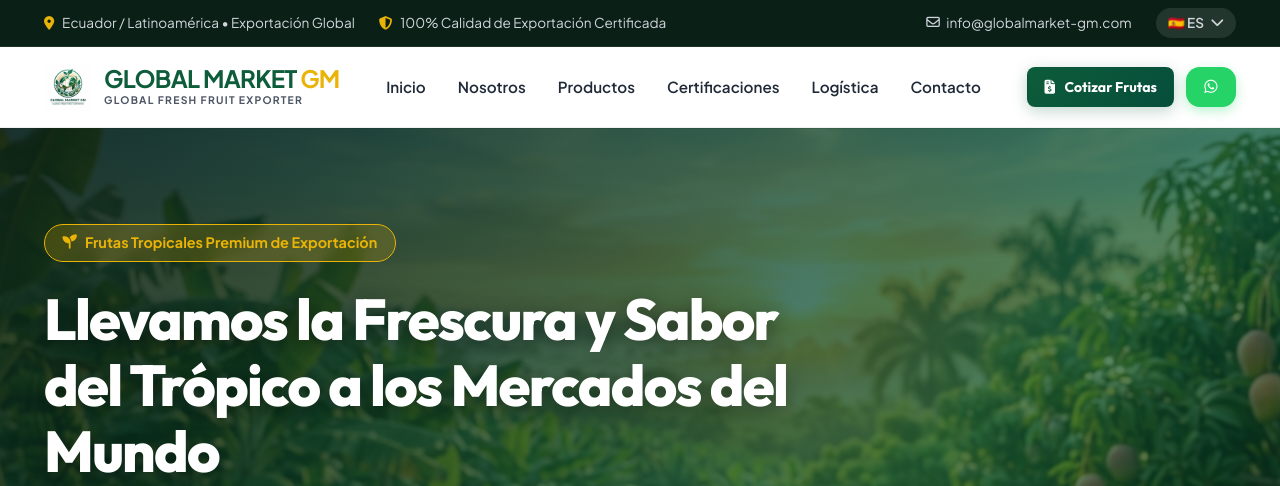
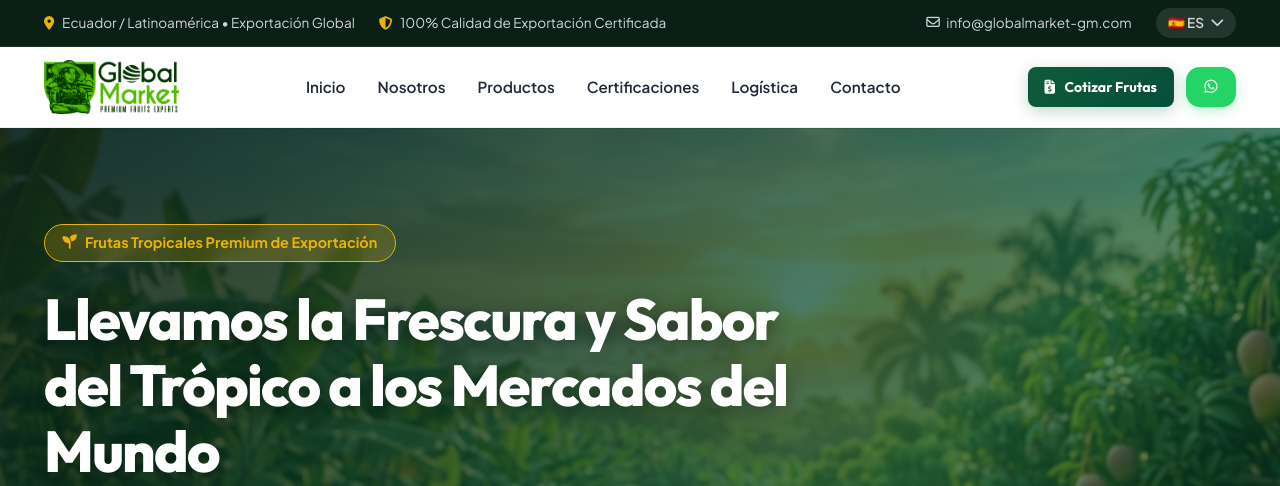
Before and after one commit to Danny3969/GlobalMarket, a PHP site: page / in a window 1280 px wide. Shown: the top 486 px of the page. Run offline with PHP 8.4, Linux system fonts and the light colour scheme.

Commit message:
feat: Integración fiel y exacta del Logotipo e Isotipo oficiales de Global Market

```diff
--- a/index.html
+++ b/index.html
@@ -13,7 +13,7 @@
   <meta property="og:type" content="website">
 
   <!-- Favicon -->
-  <link rel="icon" type="image/png" href="assets/images/logo.png">
+  <link rel="icon" type="image/png" href="assets/images/favicon.png">
 
   <!-- Google Fonts -->
   <link rel="preconnect" href="https://fonts.googleapis.com">
@@ -51,12 +51,8 @@
   <!-- Main Navigation Header -->
   <header class="main-header" id="mainHeader">
     <div class="container nav-container">
-      <a href="#inicio" class="brand-logo" aria-label="Global Market GM Inicio">
-        <img src="assets/images/logo.png" alt="Global Market GM Logo" class="brand-img">
-        <div class="brand-text">
-          <span class="brand-name">GLOBAL MARKET <span class="brand-highlight">GM</span></span>
-          <span class="brand-tagline" data-i18n="brand_sub">GLOBAL FRESH FRUIT EXPORTER</span>
-        </div>
+      <a href="#inicio" class="brand-logo" aria-label="Global Market Inicio">
+        <img src="assets/images/logo.png" alt="Global Market - Premium Fruits Experts" class="brand-img">
       </a>
 
       <!-- Desktop Navigation -->
@@ -75,7 +71,7 @@
           <i class="fa-solid fa-file-invoice-dollar"></i>
           <span data-i18n="btn_request_quote">Cotizar Frutas</span>
         </a>
-        <a href="https://wa.me/593999999999?text=Hola%20Global%20Market%20GM,%20deseo%20solicitar%20información%20y%20cotización%20de%20frutas%20de%20exportación." target="_blank" rel="noopener noreferrer" class="btn btn-whatsapp-header" aria-label="WhatsApp">
+        <a href="https://wa.me/593999999999?text=Hola%20Global%20Market,%20deseo%20solicitar%20información%20y%20cotización%20de%20frutas%20de%20exportación." target="_blank" rel="noopener noreferrer" class="btn btn-whatsapp-header" aria-label="WhatsApp">
           <i class="fa-brands fa-whatsapp"></i>
         </a>
         <button type="button" class="mobile-toggle" id="mobileToggle" aria-label="Abrir menú">
@@ -88,7 +84,7 @@
   <!-- Mobile Drawer Menu -->
   <div class="mobile-drawer" id="mobileDrawer">
     <div class="mobile-drawer-head">
-      <img src="assets/images/logo.png" alt="Global Market GM Logo" style="height: 38px;">
+      <img src="assets/images/logo.png" alt="Global Market Logo" style="height: 44px; width: auto; object-fit: contain;">
       <button type="button" class="mobile-close" id="mobileClose" aria-label="Cerrar menú">
         <i class="fa-solid fa-xmark"></i>
       </button>
@@ -614,8 +610,8 @@
 
           <div class="contact-map-card">
             <div class="map-placeholder-box">
-              <img src="assets/images/logo.png" alt="Global Market GM Emblem" style="width: 80px; margin-bottom: 1rem; filter: drop-shadow(0 4px 12px rgba(0,0,0,0.15));">
-              <h3>GLOBAL MARKET GM</h3>
+              <img src="assets/images/isotipo.png" alt="Global Market Isotipo" style="width: 80px; height: auto; margin-bottom: 1rem; filter: drop-shadow(0 4px 12px rgba(0,0,0,0.15));">
+              <h3>GLOBAL MARKET</h3>
               <p data-i18n="map_text">Despachos desde los principales puertos del Pacífico hacia el mundo</p>
               <div class="ports-list">
                 <span>🚢 DP World Posorja</span>
@@ -651,7 +647,7 @@
   </div>
 
   <!-- FLOATING WHATSAPP BUTTON -->
-  <a href="https://wa.me/593999999999?text=Hola%20Global%20Market%20GM,%20deseo%20solicitar%20información%20y%20cotización%20de%20frutas%20para%20exportación." target="_blank" rel="noopener noreferrer" class="floating-wa" aria-label="Contactar por WhatsApp">
+  <a href="https://wa.me/593999999999?text=Hola%20Global%20Market,%20deseo%20solicitar%20información%20y%20cotización%20de%20frutas%20para%20exportación." target="_blank" rel="noopener noreferrer" class="floating-wa" aria-label="Contactar por WhatsApp">
     <i class="fa-brands fa-whatsapp"></i>
     <span class="wa-tooltip" data-i18n="wa_tooltip">¡Chatea con un asesor de exportación!</span>
   </a>
@@ -661,8 +657,7 @@
     <div class="container footer-container">
       <div class="footer-col brand-col">
         <div class="footer-logo">
-          <img src="assets/images/logo.png" alt="Global Market GM Logo" class="footer-logo-img">
-          <span class="footer-brand-title">GLOBAL MARKET <span class="text-accent">GM</span></span>
+          <img src="assets/images/logo.png" alt="Global Market Logo" class="footer-logo-img">
         </div>
         <p class="footer-desc" data-i18n="footer_desc">
           Exportación de frutas tropicales de alta gama hacia América del Norte, Europa, Asia y Medio Oriente. Frescura, trazabilidad y compromiso con la calidad.
--- a/styles.css
+++ b/styles.css
@@ -292,34 +292,31 @@ img {
 .brand-logo {
   display: flex;
   align-items: center;
-  gap: 0.75rem;
+  transition: var(--transition);
+}
+
+.brand-logo:hover {
+  transform: scale(1.02);
 }
 
 .brand-img {
-  height: 48px;
+  height: 54px;
   width: auto;
+  max-width: 220px;
+  object-fit: contain;
+  display: block;
+}
+
+.footer-logo-img {
+  height: 52px;
+  width: auto;
+  max-width: 210px;
+  object-fit: contain;
+  display: block;
+  background: rgba(255, 255, 255, 0.08);
+  padding: 4px 8px;
   border-radius: var(--radius-sm);
-}
-
-.brand-name {
-  font-size: 1.5rem;
-  font-weight: 800;
-  letter-spacing: -0.03em;
-  color: var(--primary);
-  display: block;
-  line-height: 1.1;
-}
-
-.brand-highlight {
-  color: var(--accent-gold);
-}
-
-.brand-tagline {
-  font-size: 0.65rem;
-  font-weight: 700;
-  letter-spacing: 0.12em;
-  color: var(--text-muted);
-  display: block;
+  border: 1px solid rgba(255, 255, 255, 0.15);
 }
 
 .nav-menu {
```
Also changed, not shown: assets/images/favicon.png (added), assets/images/isotipo.png (added), assets/images/logo-dark.jpg (added), assets/images/logo.png.
